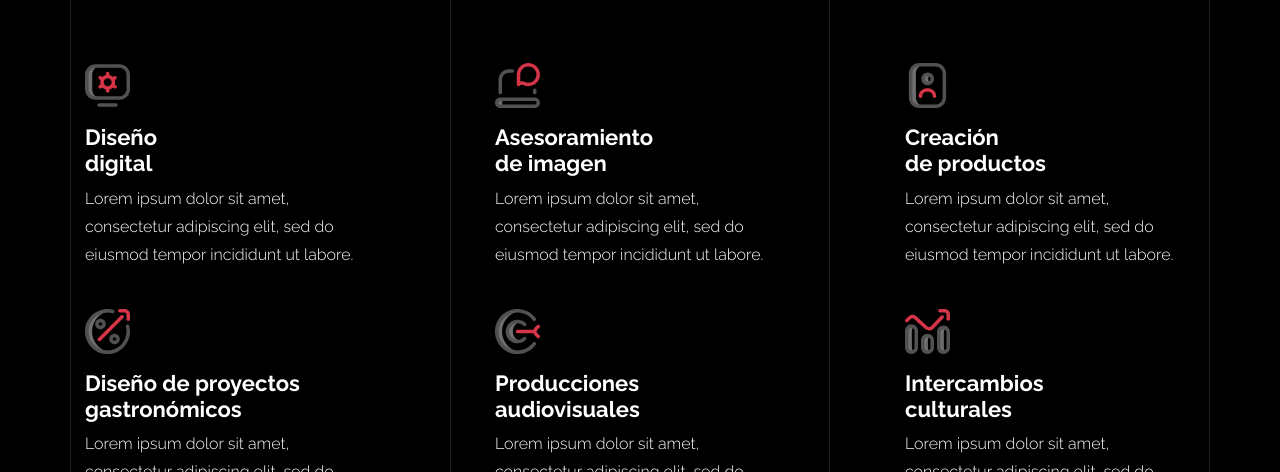
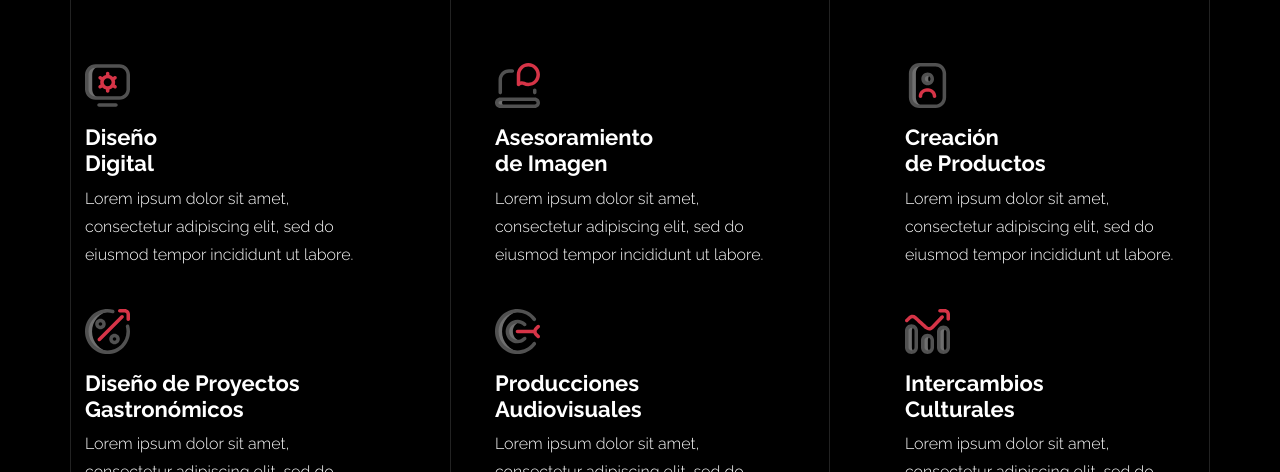
Before and after one commit to devilmaycry777/devilmaycry777.github.io, a plain HTML site: page index.html in a window 1280 px wide. Shown: the part 3180-3652 px from the top of the page. Drawn offline with nearby package versions, Linux system fonts and the light colour scheme; files whose address does not match are found by name.

Commit message:
fix typos

```diff
--- a/index.html
+++ b/index.html
@@ -329,7 +329,7 @@
                 <div class="wrap-icon mb-3">
                   <img src="images/svg/001-options.svg" alt="Image" width="45">
                 </div>
-                <h3>Diseño <br> digital</h3>
+                <h3>Diseño <br> Digital</h3>
                 <p>Lorem ipsum dolor sit amet, consectetur adipiscing elit, sed do eiusmod tempor incididunt ut labore. </p>
               </div>
             </div>
@@ -338,7 +338,7 @@
                 <div class="wrap-icon mb-3">
                   <img src="images/svg/002-chat.svg" alt="Icon" width="45">
                 </div>
-                <h3>Asesoramiento <br>de imagen</h3>
+                <h3>Asesoramiento <br>de Imagen</h3>
                 <p>Lorem ipsum dolor sit amet, consectetur adipiscing elit, sed do eiusmod tempor incididunt ut labore. </p>
               </div>
             </div>
@@ -347,7 +347,7 @@
                 <div class="wrap-icon mb-3">
                   <img src="images/svg/003-contact-book.svg" alt="Image" class="img-fluid" width="45">
                 </div>
-                <h3>Creación <br> de productos</h3>
+                <h3>Creación <br> de Productos</h3>
                 <p>Lorem ipsum dolor sit amet, consectetur adipiscing elit, sed do eiusmod tempor incididunt ut labore. </p>
               </div>
             </div>
@@ -357,7 +357,7 @@
                 <div class="wrap-icon mb-3">
                   <img src="images/svg/004-percentage.svg" alt="Image" width="45">
                 </div>
-                <h3>Diseño de proyectos <br> gastronómicos</h3>
+                <h3>Diseño de Proyectos <br> Gastronómicos</h3>
                 <p>Lorem ipsum dolor sit amet, consectetur adipiscing elit, sed do eiusmod tempor incididunt ut labore. </p>
               </div>
             </div>
@@ -366,7 +366,7 @@
                 <div class="wrap-icon mb-3">
                   <img src="images/svg/006-goal.svg" alt="Image" width="45">
                 </div>
-                <h3>Producciones <br> audiovisuales</h3>
+                <h3>Producciones <br> Audiovisuales</h3>
                 <p>Lorem ipsum dolor sit amet, consectetur adipiscing elit, sed do eiusmod tempor incididunt ut labore. </p>
               </div>
             </div>
@@ -375,7 +375,7 @@
                 <div class="wrap-icon mb-3">
                   <img src="images/svg/005-line-chart.svg" alt="Image" width="45">
                 </div>
-                <h3>Intercambios <br> culturales</h3>
+                <h3>Intercambios <br> Culturales</h3>
                 <p>Lorem ipsum dolor sit amet, consectetur adipiscing elit, sed do eiusmod tempor incididunt ut labore. </p>
               </div>
             </div>
```
